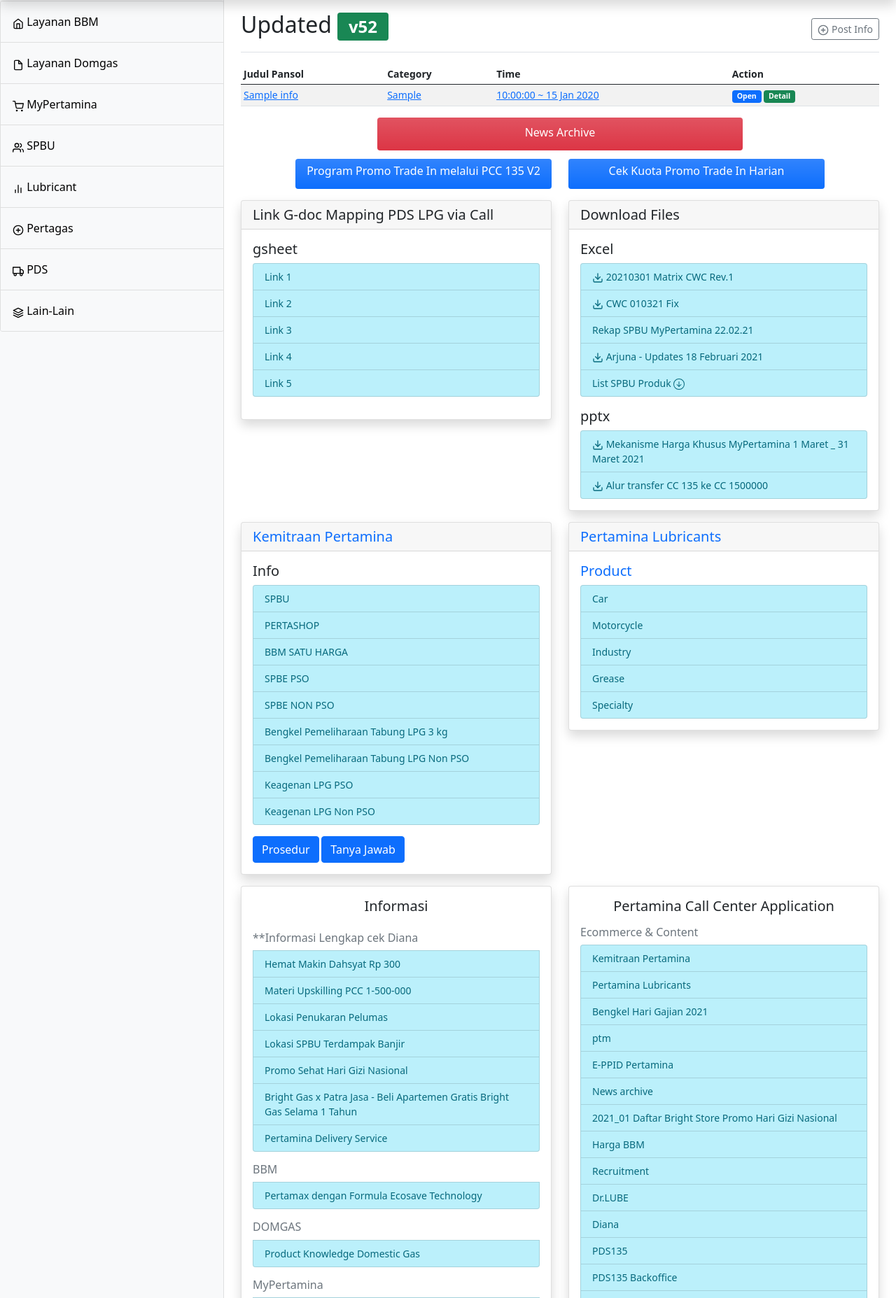
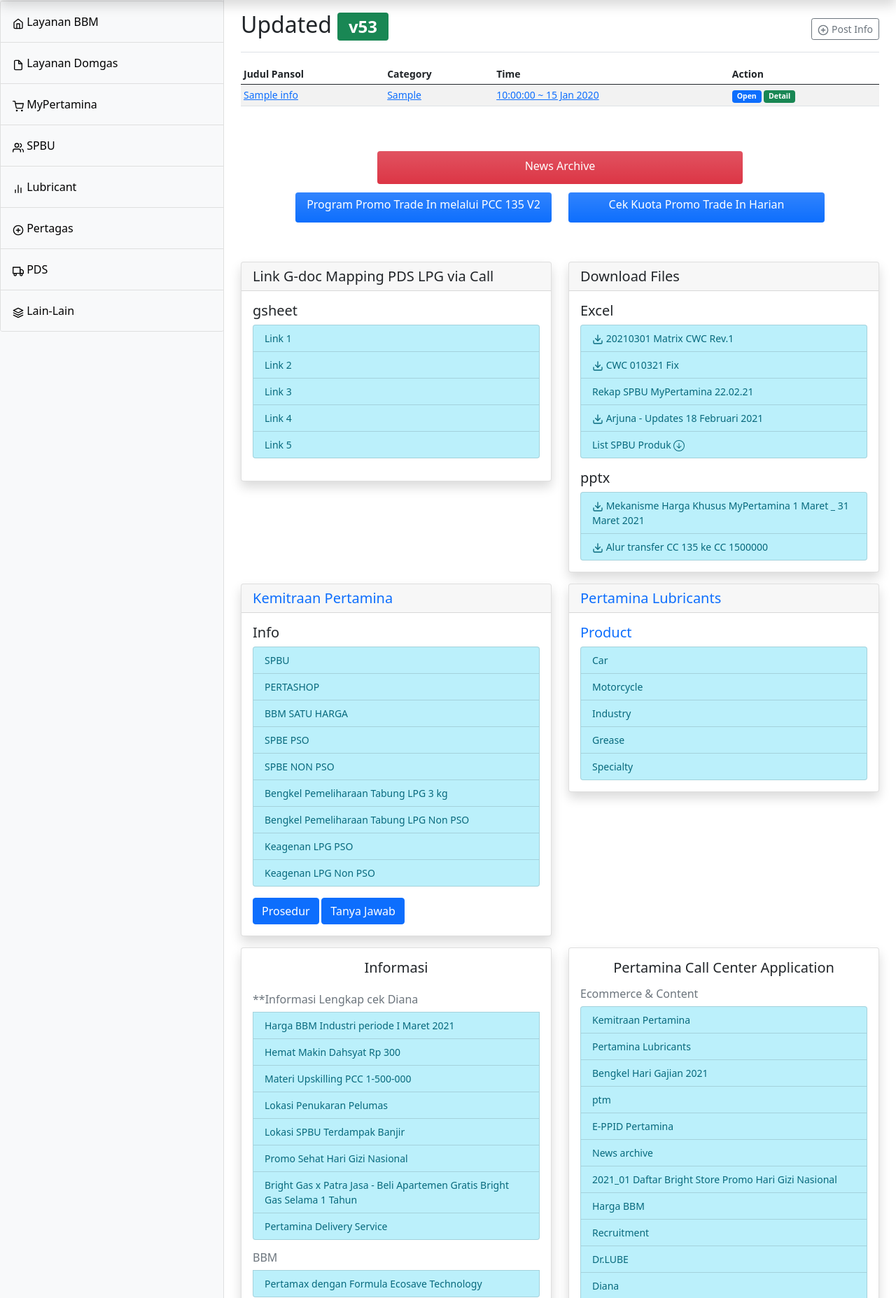
Before and after one commit to gunawanzakiahhalim/ci4login, a CodeIgniter 4 app: the page made by app/Views/info/index.php in a window 1280 px wide. Shown: the part 64-1919 px from the top of the page at 70% size. Run offline with PHP 8.4 and a stand-in for CodeIgniter, Linux system fonts and the light colour scheme; the template is opened without the code that fills it: most values are stand-ins (such as "Sample title", 1, 10 or a date in 2020); data that the repository does not hold is empty; some libraries are stand-ins or nearby versions.

Commit message:
modified pansol a26 and file.php

```diff
--- a/app/Controllers/Pansol_A/Menu_A_P26.php
+++ b/app/Controllers/Pansol_A/Menu_A_P26.php
@@ -12,15 +12,15 @@ class Menu_A_P26 extends BaseController
         $myuri = $uri->getSegments(2);
         $data = [
             'menuuri' => $myuri[0],
-            'title' => 'Kerjasama Promosi Produk',
-            'update' => '10:35 26/Oct/20',
+            'title' => 'Kerjasama Untuk Promosi',
+            'update' => '20:16 02/Mar/2021',
             'rootcause' => [
                 'Pelanggan ingin mengadakan kerjasama promosi produk.'
             ],
             'misal' => [
                 'iklan, ingin membuka booth promo event di SPBU'
             ],
-            'cwc' => ['Information - Layanan BBK - Kerjasama Promosi Produk'],
+            'cwc' => ['Information - Layanan BBM - Kerjasama Untuk Promosi'],
             'todolist' => [
                 'Nama Pelapor :',
                 'Nama PIC :',
--- a/app/Views/info/file2.php
+++ b/app/Views/info/file2.php
@@ -1,11 +1,11 @@
-<div class="row justify-content-center mb-2">
+<div class="row justify-content-center mb-5">
     <div class="col-md-5">
         <div class="p-2 mb-2 bg-primary bg-gradient rounded text-center"><a href="https://arjunadigital.000webhostapp.com/promo/tradein/pdf/Program%20Promo%20Trade%20In%20melalui%20PCC%20135%20V2.pdf" target="_blank" class="text-white text-decoration-none ">
                 <h6>Program Promo Trade In melalui PCC 135 V2</h6>
             </a></div>
     </div>
     <div class="col-md-5">
-        <div class="p-2 mb-2 bg-primary bg-gradient rounded text-center"><a href="https://ops4.000webhostapp.com/" target="_blank" class="text-white text-decoration-none">
+        <div class="p-2 mb-2 bg-primary bg-gradient rounded text-center"><a href="http://172.24.59.91/tradein/login" target="_blank" class="text-white text-decoration-none">
                 <h6>Cek Kuota Promo Trade In Harian</h6>
             </a></div>
     </div>
--- a/app/Views/info/file5.php
+++ b/app/Views/info/file5.php
@@ -5,6 +5,7 @@
                 <h5 class="card-title text-center">Informasi</h5>
                 <div class="list-group">
                     <h6 class="card-subtitle mb-2 text-muted mt-3">**Informasi Lengkap cek Diana</h6>
+                    <a href="https://ops11.000webhostapp.com/img/Harga%20BBM%20Industri%20periode%20I%20Maret%202021.jpeg" target="_blank" class="list-group-item list-group-item-action list-group-item-info">Harga BBM Industri periode I Maret 2021</a>
                     <a href="https://ops11.000webhostapp.com/img/Hemat%20Makin%20Dahsyat%20Rp%20300.jpeg" target="_blank" class="list-group-item list-group-item-action list-group-item-info">Hemat Makin Dahsyat Rp 300</a>
                     <a href="https://arjunadigital.000webhostapp.com/pdf/Materi%20Upskilling%20PCC%201-500-000.pdf" target="_blank" class="list-group-item list-group-item-action list-group-item-info">Materi Upskilling PCC 1-500-000</a>
                     <a href="https://ops11.000webhostapp.com/img/Lokasi%20Penukaran%20Pelumas.jpeg" target="_blank" class="list-group-item list-group-item-action list-group-item-info">Lokasi Penukaran Pelumas</a>
--- a/app/Views/info/index.php
+++ b/app/Views/info/index.php
@@ -3,7 +3,7 @@
 <?= $this->section('page-content'); ?>
 <main class="col-md-8 ml-sm-auto col-lg-9 px-md-4">
     <div class="d-flex justify-content-between flex-wrap flex-md-nowrap align-items-center pt-3 pb-2 mb-3 border-bottom">
-        <h1 class="h2">Updated <span class="badge bg-success">v52</span></h1>
+        <h1 class="h2">Updated <span class="badge bg-success">v53</span></h1>
         <div class="btn-toolbar mb-2 mb-md-0">
             <a href="/info/create" type="button" class="btn btn-sm btn-outline-secondary">
                 <span data-feather="plus-circle"></span>
@@ -16,7 +16,7 @@
             <?= session()->getFlashdata('pesan'); ?>
         </div>
     <?php endif; ?>
-    <div class="table-responsive">
+    <div class="table-responsive mb-5">
         <table class="table table-striped table-sm">
             <thead>
                 <tr>
```
Also changed, not shown: public/img/1613643960_7bdf20c329bbdc65e256.jpeg (added), public/img/1614691298_246368abde6a96d5b472.jpg (added).
